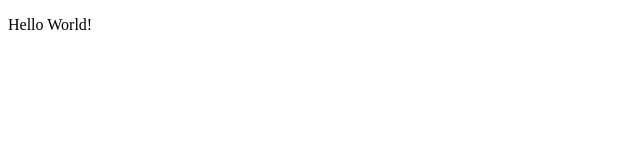
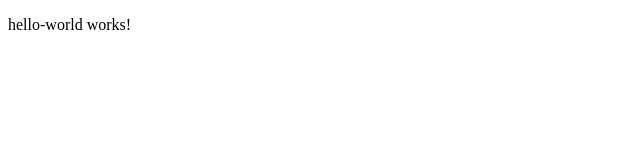
Before and after one commit to ideaigniter/todo-app-tutorial, an Angular app: page / in a window 1280 px wide. Shown: the top 160 px of the page, without its empty margins (0-640 px from the left). Built offline with nearby package versions, Linux system fonts and the light colour scheme.

Commit message:
Add hello-world component to app component

```diff
--- a/src/app/app.component.html
+++ b/src/app/app.component.html
@@ -1 +1 @@
-<p>Hello World!</p>
+<app-hello-world></app-hello-world>
```
Also changed, not shown: 1 other file (tests, documents, lock files or other folders).
